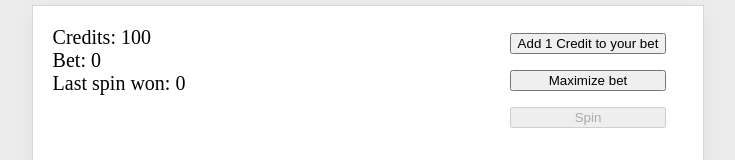
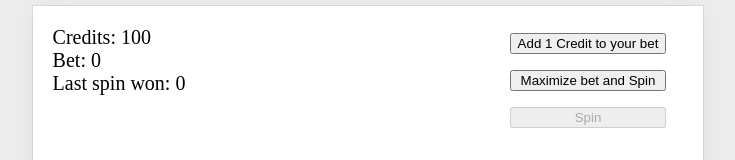
Before and after one commit to eugene-g13/SlotMachine, a React app: page / in a window 1280 px wide. Shown: the part 152-312 px from the top of the page, without its empty margins (272-1007 px from the left). Built offline with nearby package versions, Linux system fonts and the light colour scheme.

Commit message:
button label changed

```diff
--- a/src/components/ControlPanel.jsx
+++ b/src/components/ControlPanel.jsx
@@ -24,7 +24,7 @@ export const ControlPanel = ({ credits, bet, setBet, finalPayout, setFinalPayout
                     >
                         Add 1 Credit to your bet
                     </button>
-                    <button onClick={handleMaximizeBet}>Maximize bet</button>
+                    <button onClick={handleMaximizeBet}>Maximize bet and Spin</button>
                     <button onClick={handleSpin} disabled={bet === 0}>
                         Spin
                     </button>
```
